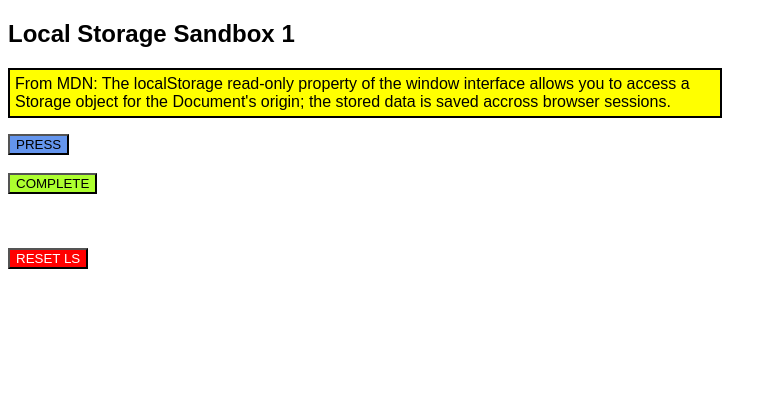
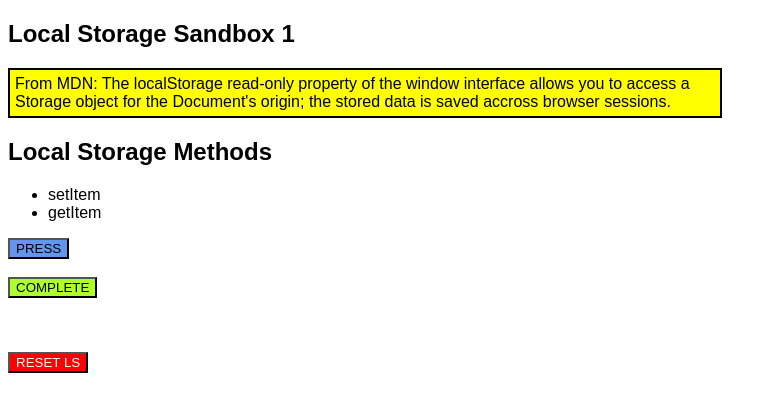
Before and after one commit to darrellgrant/local-storage, a plain HTML site: page local-storage/index.html in a window 1280 px wide. Shown: the whole page, without its empty margins (0-777 px from the left). Drawn offline with Linux system fonts and the light colour scheme.

Commit message:
changed index.html

```diff
--- a/local-storage/index.html
+++ b/local-storage/index.html
@@ -17,7 +17,11 @@
           allows you to access a Storage object for the Document's origin; the
           stored data is saved accross browser sessions.
         </p>
-        <p></p>
+        <h1>Local Storage Methods</h1>
+        <ul>
+          <li>setItem</li>
+          <li>getItem</li>
+        </ul>
       </section>
       <section>
         <button id="myButton">PRESS</button><br /><br />
```
